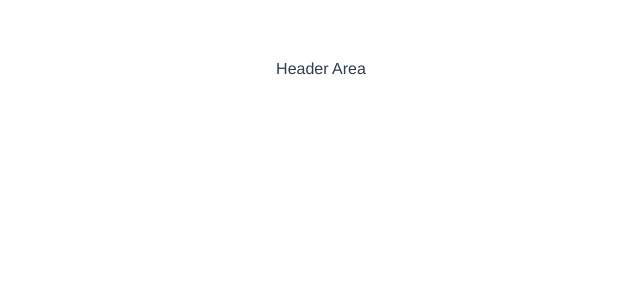
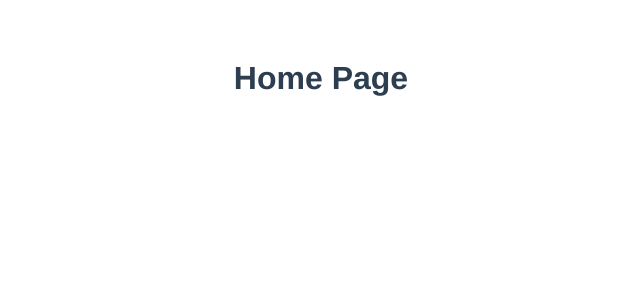
Before and after one commit to commin-pg/front-vue-fw, a Vue app: page / in a window 1280 px wide. Shown: the top 300 px of the page, without its empty margins (319-959 px from the left). Built offline with nearby package versions, Linux system fonts and the light colour scheme.

Commit message:
add router

```diff
--- a/package.json
+++ b/package.json
@@ -9,7 +9,8 @@
   },
   "dependencies": {
     "core-js": "^3.6.5",
-    "vue": "^3.0.0"
+    "vue": "^3.0.0",
+    "vue-router": "^4.0.12"
   },
   "devDependencies": {
     "@vue/cli-plugin-babel": "~4.5.0",
--- a/src/App.vue
+++ b/src/App.vue
@@ -1,14 +1,14 @@
 <template>
-  <Header />
+  <div>
+    <router-view />
+  </div>
 </template>
 
 <script>
-import Header from './components/Header'
 
 export default {
   name: 'App',
   components: {
-    Header,
   }
 }
 </script>
--- /dev/null
+++ b/src/router.js
@@ -0,0 +1,20 @@
+import { createWebHistory, createRouter } from 'vue-router';
+
+const routes = [
+  {
+    path: '/',
+    name: 'Home',
+    component: () => import('./views/Home'), // 동적 import
+  },
+  {
+    path: '/error',
+    name: 'ErrorPage',
+    component: () => import('./views/ErrorPage'),
+  },
+];
+
+
+export const router = createRouter({
+    history: createWebHistory(),
+    routes,
+  });
--- /dev/null
+++ b/src/views/ErrorPage.vue
@@ -0,0 +1,15 @@
+<template>
+    <div>
+        <h1>
+        Error Page
+        </h1>
+    </div>
+</template>
+<script>
+export default {
+
+}
+</script>
+<style>
+
+</style>
--- /dev/null
+++ b/src/views/Home.vue
@@ -0,0 +1,15 @@
+<template >
+    <div>
+       <h1>
+        Home Page
+       </h1>
+    </div>
+</template>
+<script>
+export default {
+
+}
+</script>
+<style >
+
+</style>
```
Also changed, not shown: src/main.js (+8 -1 lines), 1 other file (tests, documents, lock files or other folders).
